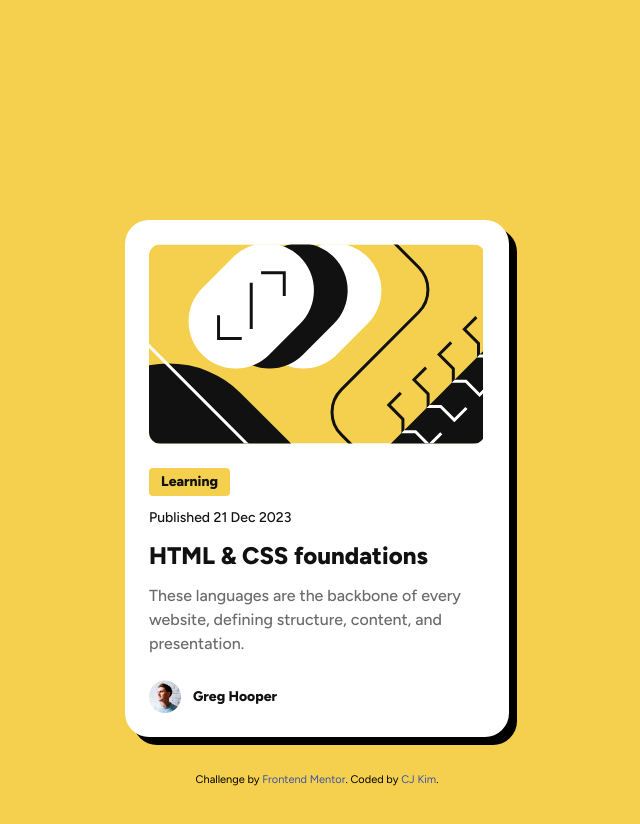
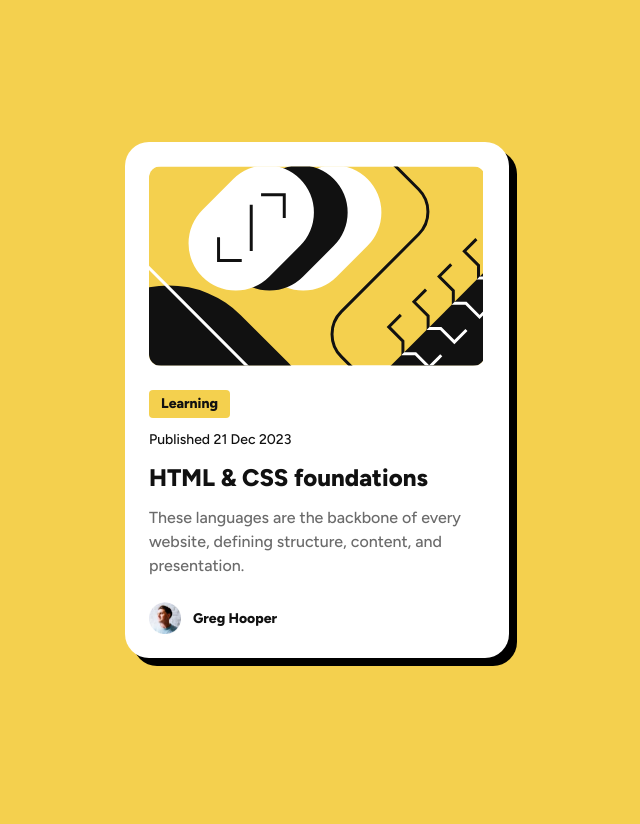
Before and after one commit to cjoak1028/blog-preview-card, a website: page index.html in a window 1280 px wide. Shown: the whole page, without its empty margins (323-963 px from the left). After the commit the page ends 800 px from the top, so only its background shows below. Drawn offline with Linux system fonts and the light colour scheme.

Commit message:
Fix layout

```diff
--- a/index.html
+++ b/index.html
@@ -26,9 +26,11 @@
       }
     </style>
   </head>
-  <body class="bg-yellow font-figtree">
+  <body
+    class="bg-yellow font-figtree min-h-screen flex justify-center items-center px-6 py-8"
+  >
     <main
-      class="bg-white p-6 max-w-xs m-auto rounded-3xl my-39 md:my-55 text-sm text-gray-950 font-medium leading-[150%] shadow-[8px_8px_0px_black] md:max-w-sm"
+      class="bg-white p-6 max-w-xs rounded-3xl text-sm text-gray-950 font-medium leading-[150%] shadow-[8px_8px_0px_black] md:max-w-sm"
     >
       <div class="rounded-xl mb-6 h-50 overflow-hidden">
         <img
@@ -59,10 +61,10 @@
         <span class="font-extrabold">Greg Hooper</span>
       </div>
     </main>
-    <footer class="attribution fixed bottom-0 w-full mb-3">
+    <!-- <footer class="attribution fixed bottom-0 w-full mb-3">
       Challenge by
       <a href="https://www.frontendmentor.io?ref=challenge">Frontend Mentor</a>.
       Coded by <a href="#">CJ Kim</a>.
-    </footer>
+    </footer> -->
   </body>
 </html>
```
Also changed, not shown: output.css.
